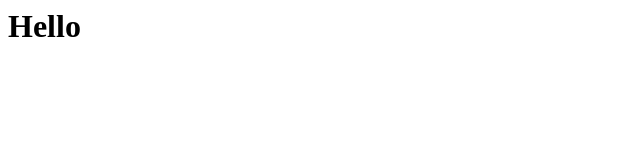
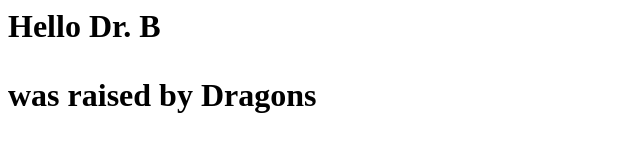
Before and after one commit to katelynoperle/hello-lab, a plain HTML site: page index.html in a window 1280 px wide. Shown: the whole page, without its empty margins (0-640 px from the left). Drawn offline with Linux system fonts and the light colour scheme.

Commit message:
added paragraph

```diff
--- a/index.html
+++ b/index.html
@@ -1,5 +1,8 @@
 <html>
 <body>
-<h1> Hello <h1>
+<h1> Hello Dr. B <h1>
+  <p>
+    was raised by Dragons
+  </p>
 </body>
 </html>
```
